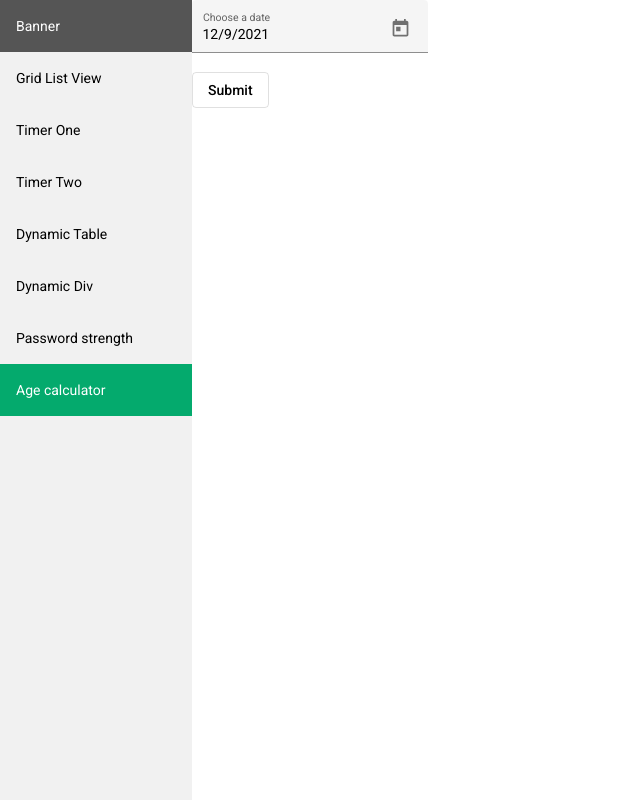
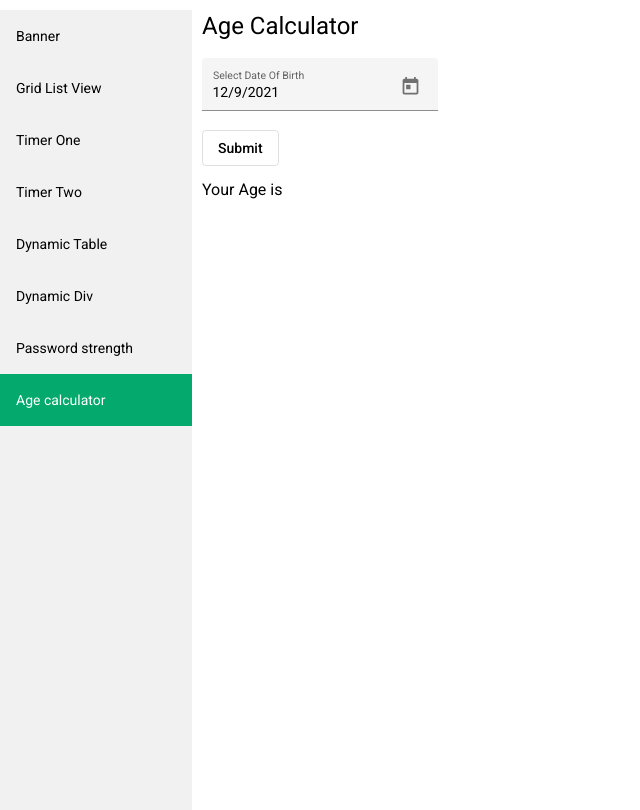
Before and after one commit to shivam97890/training, an Angular app: page /age-calculator in a window 1280 px wide. Shown: the whole page, without its empty margins (0-640 px from the left). Built offline with nearby package versions, Linux system fonts and the light colour scheme.

Commit message:
age calculator css

```diff
--- a/src/app/feature/age-calculator/age-calculator.component.html
+++ b/src/app/feature/age-calculator/age-calculator.component.html
@@ -1,8 +1,14 @@
-<mat-form-field appearance="fill">
-    <mat-label>Choose a date</mat-label>
-    <input matInput [matDatepicker]="picker" [(ngModel)]="dob">
-    <mat-datepicker-toggle matSuffix [for]="picker"></mat-datepicker-toggle>
-    <mat-datepicker #picker></mat-datepicker>
-</mat-form-field><br>
-<button type="submit"  mat-stroked-button (click)="ageCalculator()" class="registerbtn">Submit</button>
-<h1>{{age}}</h1>
+<div class="container">
+    <h1>Age Calculator</h1>
+    <mat-form-field appearance="fill">
+        <mat-label>Select Date Of Birth</mat-label>
+        <input matInput [matDatepicker]="picker" [(ngModel)]="dob">
+        <mat-datepicker-toggle matSuffix [for]="picker"></mat-datepicker-toggle>
+        <mat-datepicker #picker></mat-datepicker>
+    </mat-form-field><br>
+    <button type="submit" mat-stroked-button (click)="ageCalculator()" class="registerbtn">Submit</button>
+    <div class="display-age">
+        <h3>Your Age is{{age}}</h3>
+    </div>
+
+</div>
--- a/src/app/feature/age-calculator/age-calculator.component.scss
+++ b/src/app/feature/age-calculator/age-calculator.component.scss
@@ -0,0 +1,7 @@
+.container{
+    margin:10px;
+}
+
+.display-age{
+    margin:10px 0px 0px 0px;
+}
--- a/src/app/feature/age-calculator/age-calculator.component.ts
+++ b/src/app/feature/age-calculator/age-calculator.component.ts
@@ -36,6 +36,6 @@ export class AgeCalculatorComponent implements OnInit {
     let m = m2 - m1;
     let y = y2 - y1;
 
-    this.age = `Your Age is   ${y}  Years  ${m}   Months   ${d}  Days.`;
+    this.age = `   ${y}  Years  ${m}   Months   ${d}  Days.`;
   }
 }
```
